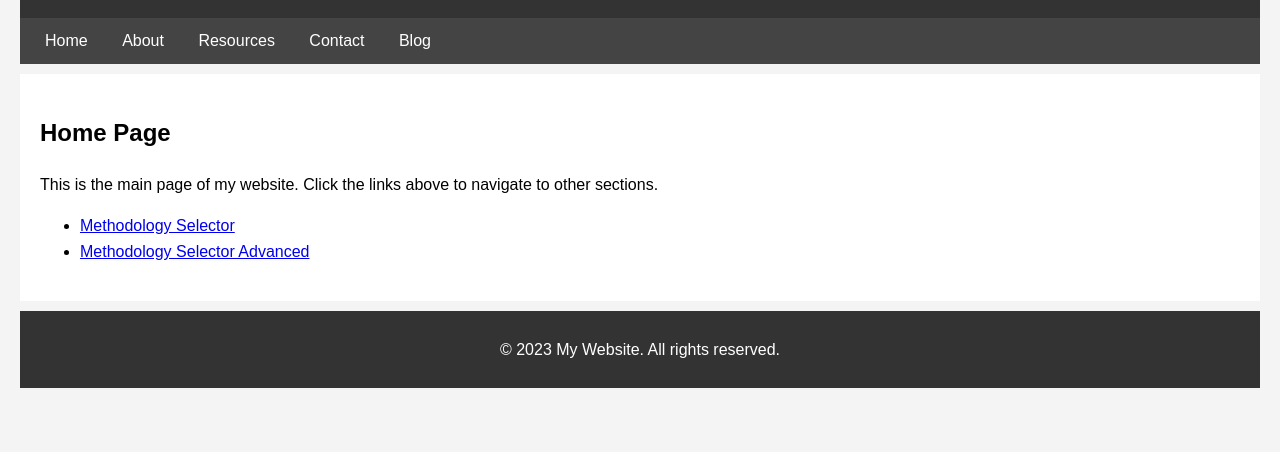
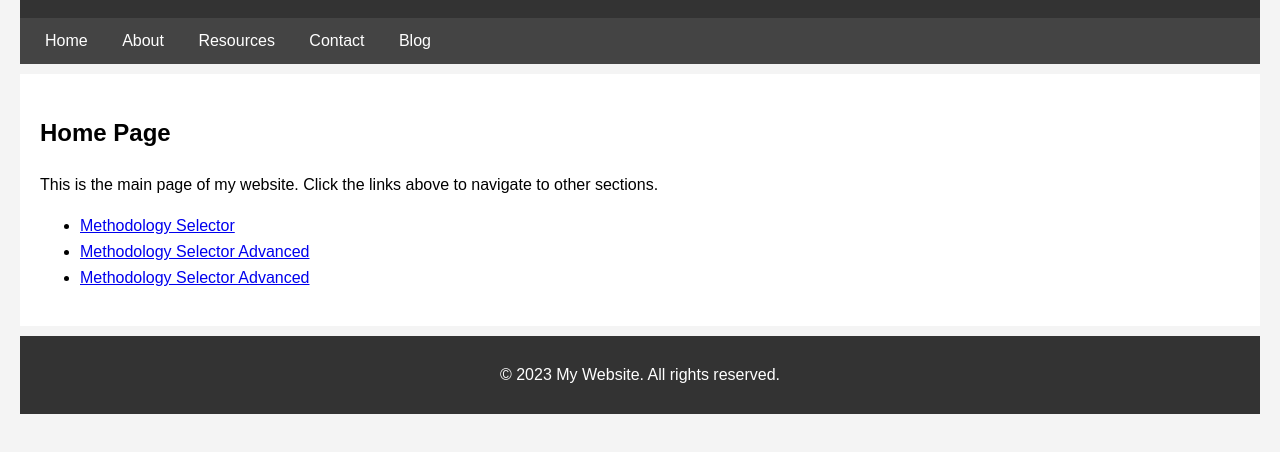
Before and after one commit to 4bekzod/SoftwareDelivery, a plain HTML site: page index.html in a window 1280 px wide. Shown: the part 116-568 px from the top of the page. Drawn offline with Linux system fonts and the light colour scheme.

Commit message:
Update index.html

```diff
--- a/index.html
+++ b/index.html
@@ -61,6 +61,7 @@
         <ul>
             <li><a href="MethodologySelector.html"> Methodology Selector </a></li>
             <li><a href="MethodologySelectorAdvanced.html"> Methodology Selector Advanced </a></li>
+            <li><a href="GuideToDeliveryMethodologies(5).html"> Methodology Selector Advanced </a></li>
         </ul>
     </main>
     <footer>
```
